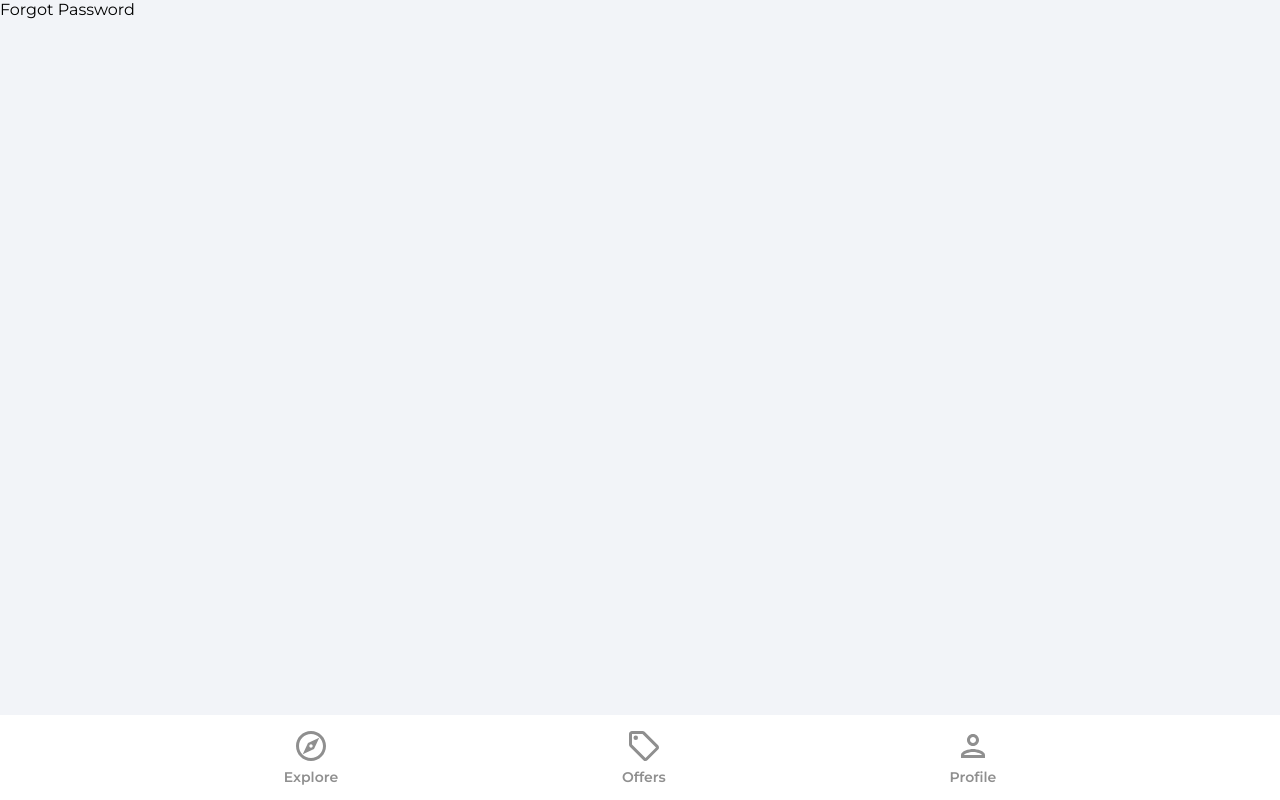
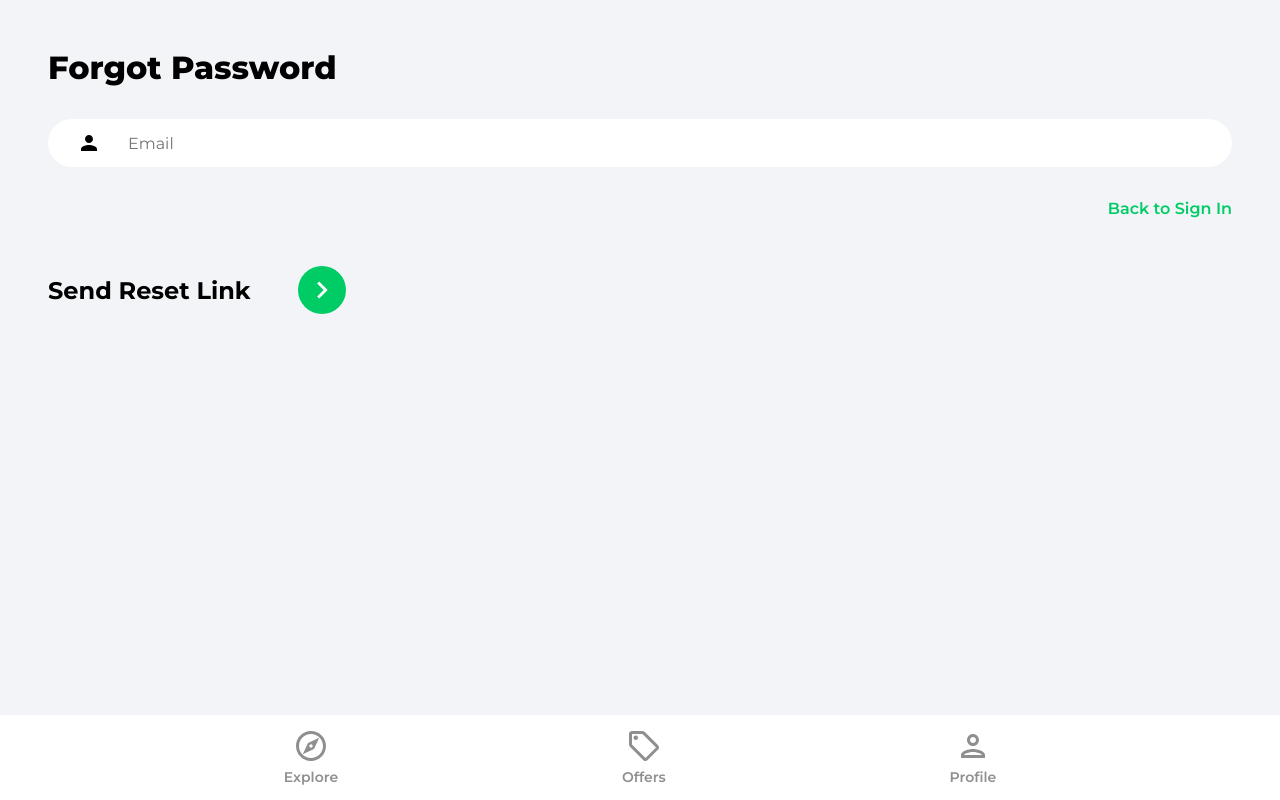
Before and after one commit to mkouichi/house-marketplace, a React (Create React App) app: page /forgot-password in a window 1280 px wide. Built offline with nearby package versions, Linux system fonts and the light colour scheme.

Commit message:
Forgot password

```diff
--- a/src/pages/ForgotPassword.jsx
+++ b/src/pages/ForgotPassword.jsx
@@ -1,7 +1,60 @@
+import { useState } from 'react';
+import { Link } from 'react-router-dom';
+import { getAuth, sendPasswordResetEmail } from 'firebase/auth';
+import { toast } from 'react-toastify';
+
+import { ReactComponent as ArrowRightIcon } from '../assets/svg/keyboardArrowRightIcon.svg';
+
 function ForgotPassword() {
+  const [email, setEmail] = useState('');
+
+  const onChange = (e) => setEmail(e.target.value);
+
+  const onSubmit = async (e) => {
+    e.preventDefault();
+
+    try {
+      const auth = getAuth();
+      await sendPasswordResetEmail(auth, email);
+      toast.success('Email was sent');
+    } catch (error) {
+      console.log(error);
+      toast.error('Could not send reset email');
+    }
+  };
+
   return (
-    <div>Forgot Password</div>
-  )
+    <div className='pageContainer'>
+      <header>
+        <p className='pageHeader'>Forgot Password</p>
+      </header>
+
+      <main>
+        <form onSubmit={onSubmit}>
+          <input
+            type='email'
+            name='email'
+            id='email'
+            className='emailInput'
+            placeholder='Email'
+            value={email}
+            onChange={onChange}
+          />
+
+          <Link to='/sign-in' className='forgotPasswordLink'>
+            Back to Sign In
+          </Link>
+
+          <div className='signInBar'>
+            <div className='signInText'>Send Reset Link</div>
+            <button className='signInButton'>
+              <ArrowRightIcon fill='#fff' width='34px' height='34px' />
+            </button>
+          </div>
+        </form>
+      </main>
+    </div>
+  );
 }
 
-export default ForgotPassword
+export default ForgotPassword;
```
